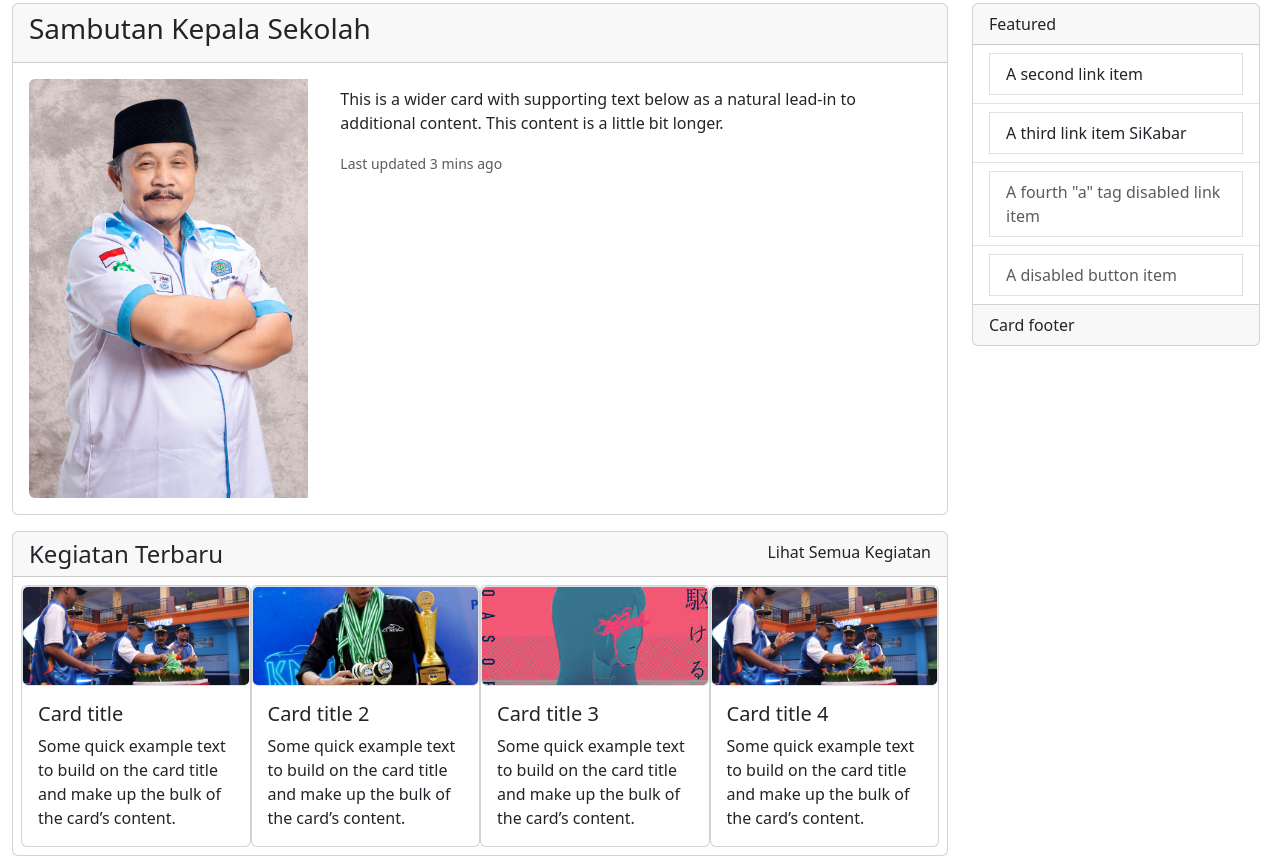
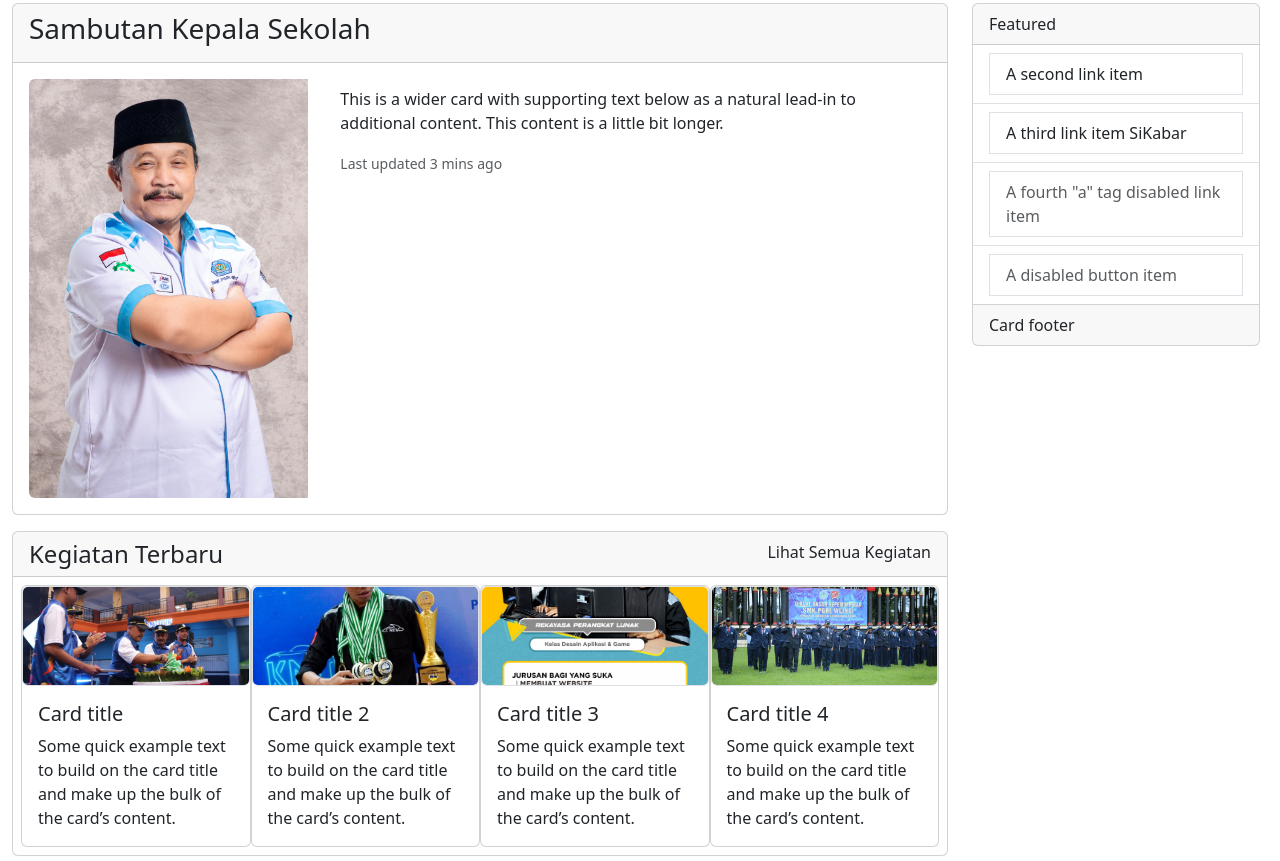
Before and after one commit to CG4M3/Belajar_Depo, a plain HTML site: page index.html in a window 1280 px wide. Shown: the part 285-1146 px from the top of the page. Drawn offline with nearby package versions, Linux system fonts and the light colour scheme.

Commit message:
ganti gambar duplikat

```diff
--- a/index.html
+++ b/index.html
@@ -219,7 +219,7 @@
                             <div class="card" style="width: 18rem;">
                                 <div class="row flex-column">
                                     <div class="col-md">
-                                    <img src="gambar/images.jpg" class=" d-block object-fit-cover border rounded"
+                                    <img src="gambar/rpl.jpg" class=" d-block object-fit-cover border rounded"
                                     height="100" alt="..." style="width: 100%">
                                 </div>
 
@@ -240,7 +240,7 @@
                             <div class="card" style="width: 18rem;">
                                 <div class="row flex-column">
                                     <div class="col-md">
-                                    <img src="gambar/tumpeng.jpg" class=" d-block object-fit-cover border rounded"
+                                    <img src="gambar/diklatLDK.jpg" class=" d-block object-fit-cover border rounded"
                                     height="100" alt="..." style="width: 100%">
                                 </div>
 
```
